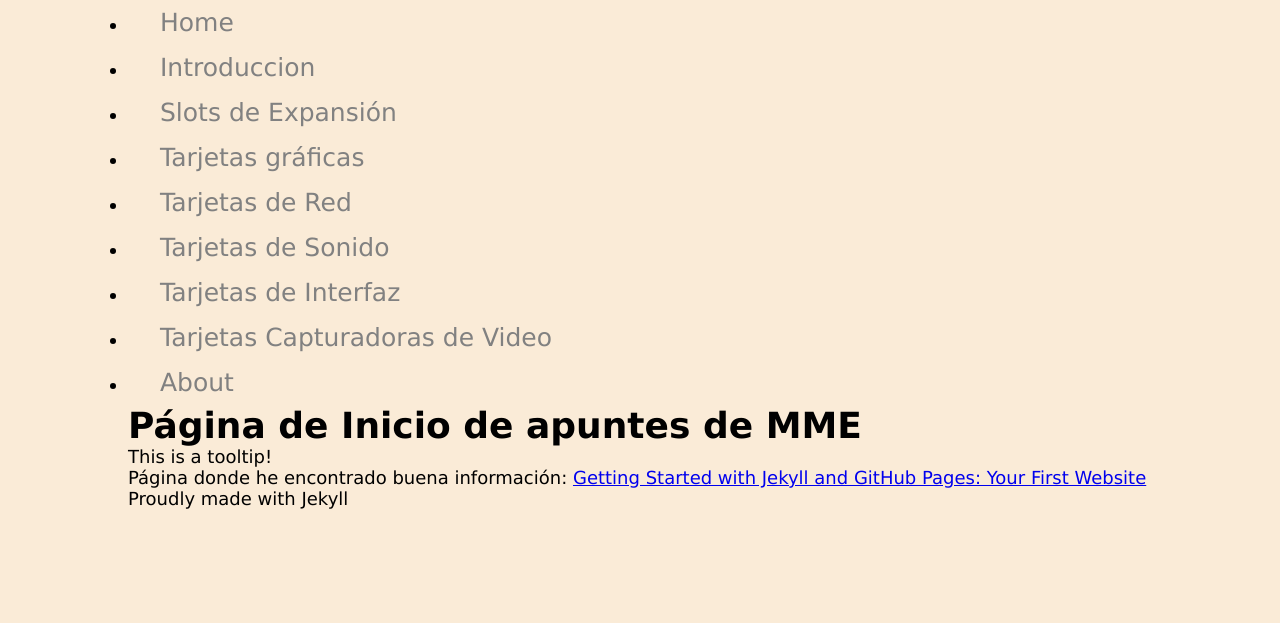
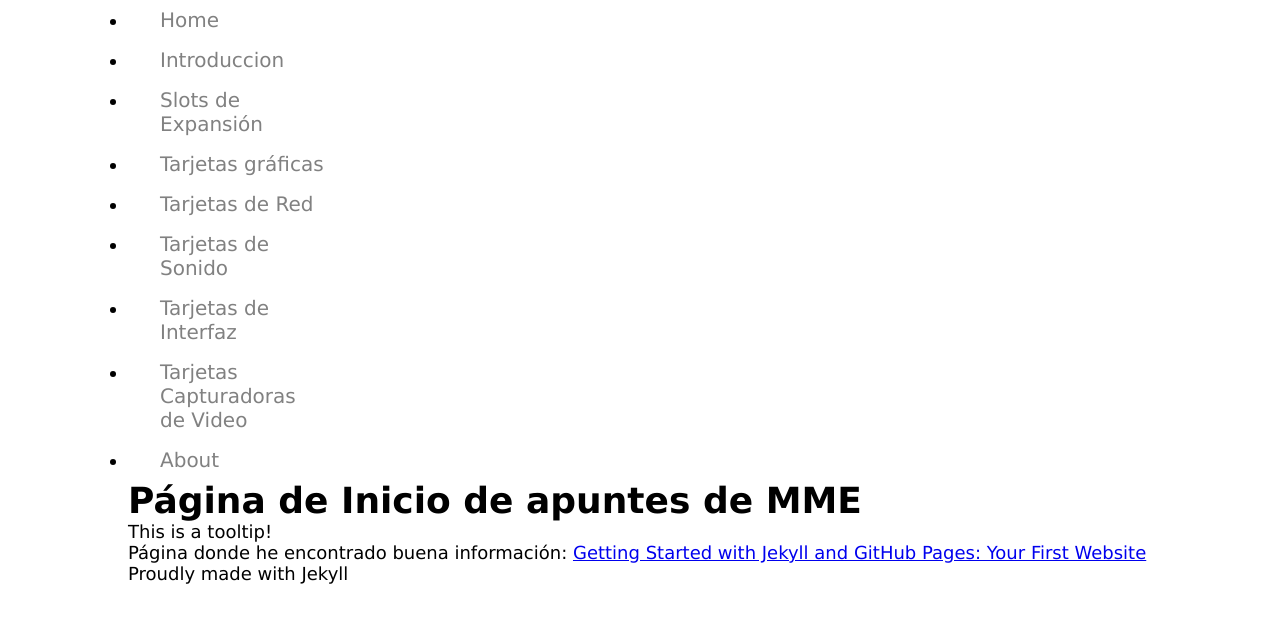
Before and after one commit to apuntesrm/apuntesrm.github.io, a Jekyll site: the page built from _pages/index.md, in a window 1280 px wide. Shown: the top 623 px of the page. Built offline with Jekyll 4.4.1, drawn with Linux system fonts in a browser that asks for light colours; our own code applies the rules of GitHub Pages for plain Markdown files.

Commit message:
benbalter/retlab

```diff
--- a/_sass/_general.scss
+++ b/_sass/_general.scss
@@ -2,7 +2,6 @@
   box-sizing: border-box;
   margin: 0;
   padding: 0;
-  background-color: antiquewhite;
 }
 
 body {
@@ -58,10 +57,13 @@ img[src*='#Width100']{
 }
 
 /* The navigation menu links */
+nav{
+  width: 20%;
+}
 nav a {
   padding: 8px 8px 8px 32px;
   text-decoration: none;
-  font-size: 25px;
+  font-size: 20px;
   color: #818181;
   display: block;
   transition: 0.3s;
```
